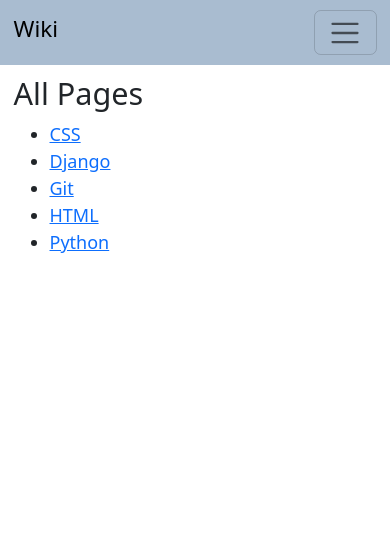
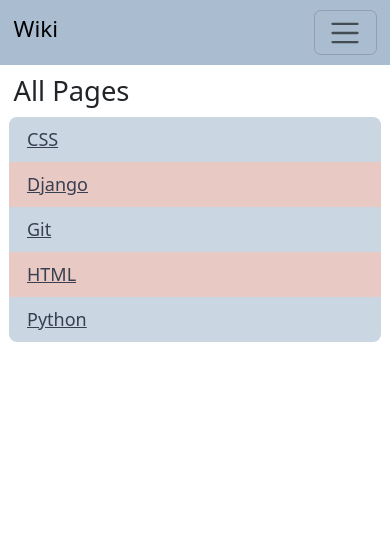
Before and after one commit to webshuriken/wikipedia-like, a Django app: page / in a window 390 px wide. Shown: the top 541 px of the page. Run offline with Django 3.2, Linux system fonts and the light colour scheme.

Commit message:
style: index layout is now responsive and easier on the eyes

```diff
--- a/encyclopedia/static/encyclopedia/styles.css
+++ b/encyclopedia/static/encyclopedia/styles.css
@@ -6,7 +6,9 @@ body {
 :root {
     --wk-moonstone: #58A4B0;
     --wk-melon: #DAA49A;
+    --wk-lighter-melon: #E9C9C3;
     --wk-powder-blue: #A9BCD0;
+    --wk-lighter-powder-blue: #CAD6E2;
     --wk-platinum: #D8DBE2;
     --wk-charcoal: #373F51;
     font-size: 18px;
@@ -48,8 +50,41 @@ code {
 .wiki-navbar-wrapper .navbar-nav .nav-link:active {
     transform: scale(.9);
 }
-.wiki-navbar-wrapper .navbar-nav .nav-link:hover,
-.wiki-navbar-wrapper .navbar-nav .nav-link:focus {
+.wiki-navbar-wrapper .navbar-nav .nav-link:hover {
     background-color: var(--wk-moonstone);
     color: var(--wk-charcoal);
 }
+
+/* Home page */
+.wiki-list-all {
+    border-radius: 4px;
+    overflow: hidden;
+}
+.wiki-list-all li a {
+    color: var(--wk-charcoal);
+}
+
+.wiki-list-all li:first-child {
+    border-top-right-radius: 8px;
+    border-top-left-radius: 8px;
+    overflow: hidden;
+}
+.wiki-list-all li:last-child {
+    border-bottom-right-radius: 8px;
+    border-bottom-left-radius: 8px;
+    overflow: hidden;
+}
+
+.wiki-list-all li:nth-child(even) a {
+    background-color: var(--wk-lighter-melon);
+}
+.wiki-list-all li:nth-child(even) a:hover {
+    background-color: var(--wk-melon)
+}
+
+.wiki-list-all li:nth-child(odd) a {
+    background-color: var(--wk-lighter-powder-blue);
+}
+.wiki-list-all li:nth-child(odd) a:hover {
+    background-color: var(--wk-powder-blue);
+}
--- a/encyclopedia/templates/encyclopedia/index.html
+++ b/encyclopedia/templates/encyclopedia/index.html
@@ -5,12 +5,16 @@
 {% endblock %}
 
 {% block body %}
-    <h1>All Pages</h1>
-
-    <ul>
+<section class="row">
+    <header class="col-12">
+        <h1 class="h2">All Pages</h1>
+    </header>
+    <ul class="col-12 px-2 wiki-list-all">
         {% for entry in entries %}
-        <li><a href="{% url 'encyclopedia:entry' entry %}">{{ entry }}</a></li>
+        <li>
+            <a href="{% url 'encyclopedia:entry' entry %}" class="d-block px-3 py-2">{{ entry }}</a>
+        </li>
         {% endfor %}
     </ul>
-
+</section>
 {% endblock %}
```
